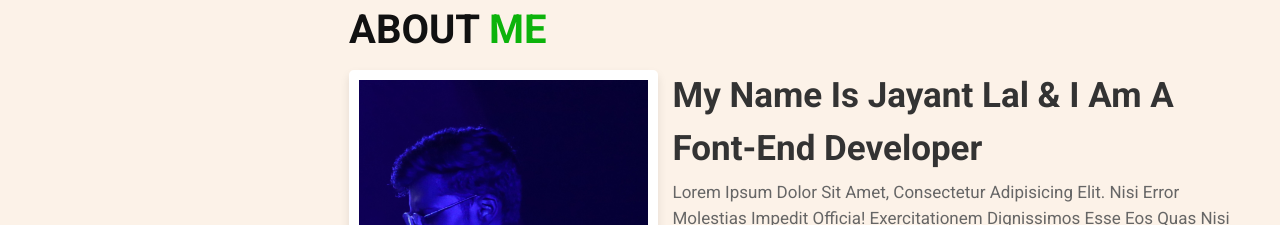
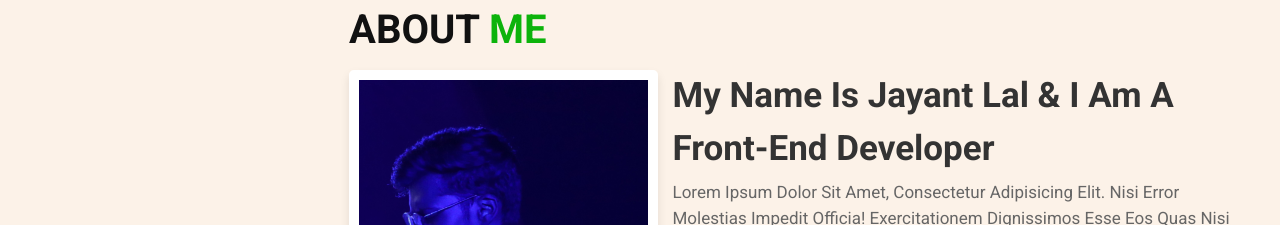
Before and after one commit to jayant24dec/First-Pro, a plain HTML site: page index.html in a window 1280 px wide. Shown: the part 810-1035 px from the top of the page. Drawn offline with Linux system fonts and the light colour scheme.

Commit message:
Update index.html

```diff
--- a/index.html
+++ b/index.html
@@ -81,7 +81,7 @@
     </div>
 
     <div class="content">
-        <h3> my name is Jayant Lal & i am a font-end developer </h3>
+        <h3> my name is Jayant Lal & i am a front-end developer </h3>
         <p>Lorem ipsum dolor sit amet, consectetur adipisicing elit. Nisi error molestias impedit officia! Exercitationem dignissimos esse eos quas nisi impedit delectus, voluptate ullam iste nostrum at. Dolor culpa eaque omnis.</p>
         <div class="box-container">
             <div class="box">
```
